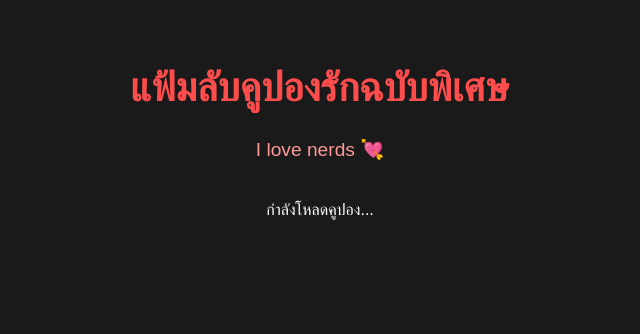
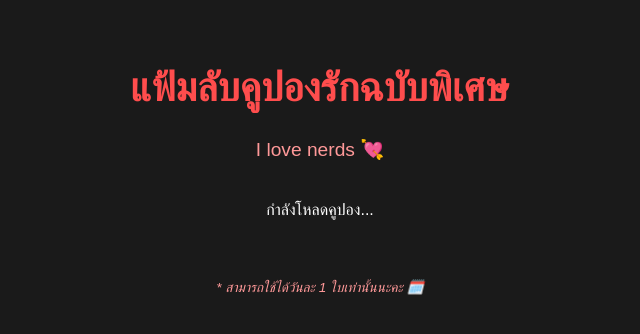
Before and after one commit to workwithjingjer/love-coupons, a plain HTML site: page index.html in a window 1280 px wide. Shown: the whole page, without its empty margins (320-960 px from the left). Drawn offline with Linux system fonts and the light colour scheme; no server answers.

Commit message:
Update index.html

```diff
--- a/index.html
+++ b/index.html
@@ -1,4 +1,3 @@
-
 <!DOCTYPE html>
 <html lang="th">
 <head>
@@ -78,6 +77,12 @@
       transform: scale(1.05);
       box-shadow: 0 0 20px rgba(255, 255, 255, 0.3);
     }
+    .note {
+      margin-top: 60px;
+      font-size: 0.85em;
+      color: #ff9999;
+      font-style: italic;
+    }
   </style>
 </head>
 <body>
@@ -85,6 +90,8 @@
   <div class="subtitle">I love nerds 💘</div>
 
   <div id="coupons">กำลังโหลดคูปอง...</div>
+
+  <div class="note">* สามารถใช้ได้วันละ 1 ใบเท่านั้นนะคะ 🗓️</div>
 
   <script>
     const apiUrl = "https://script.google.com/macros/s/AKfycbyZ3izKKoMk1eAe6AIkRitYe9bHeyJnPzErH_XuvRSgspcEewaxLV43n0ZBSReU1g4zBA/exec";
```
